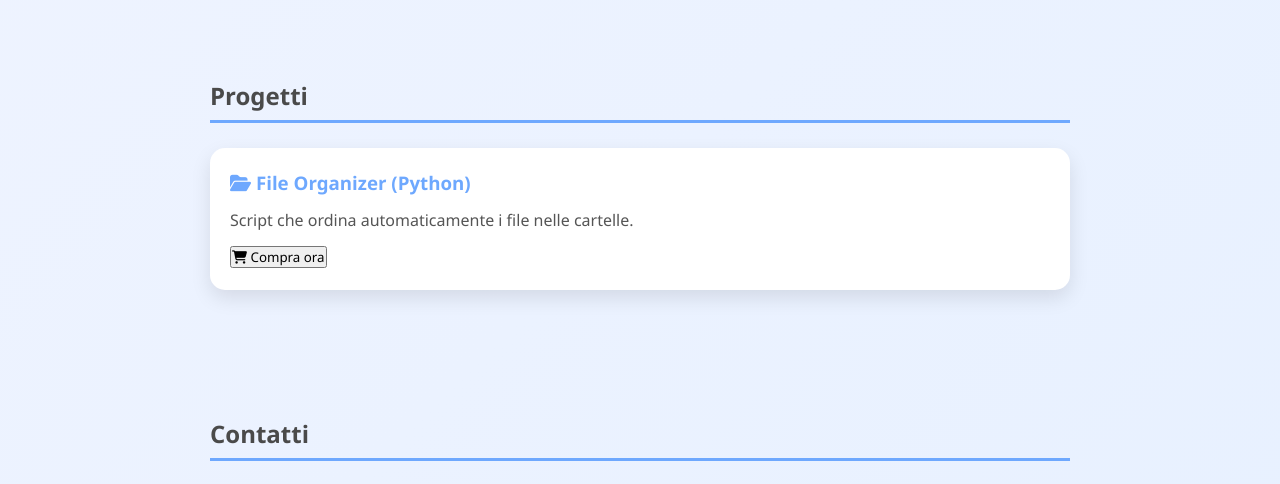
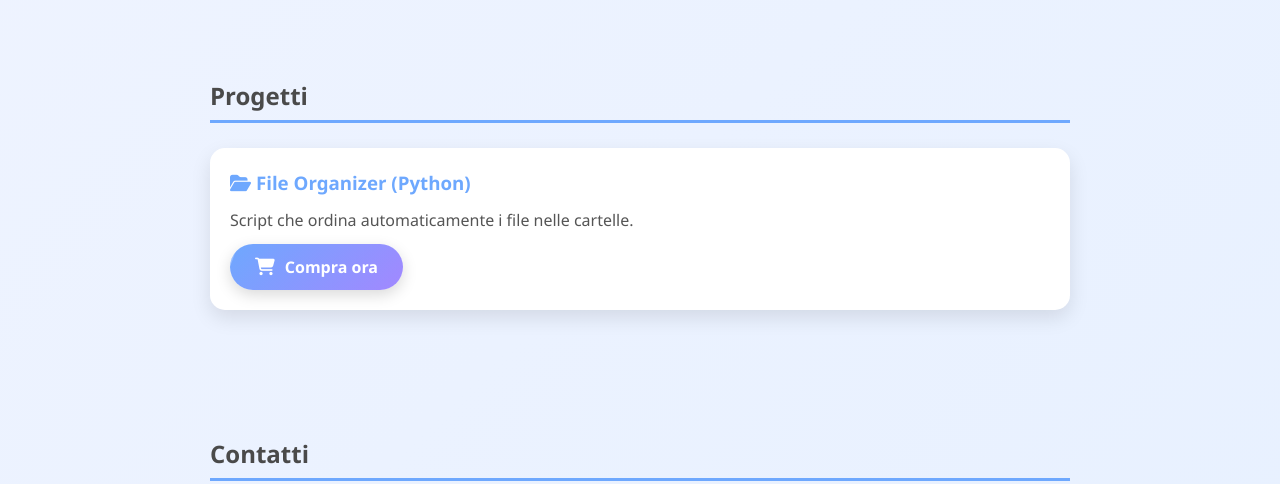
Before and after one commit to Lxree0/myPage, a plain HTML site: page index.html in a window 1280 px wide. Shown: the part 676-1160 px from the top of the page. Drawn offline with Linux system fonts and the light colour scheme.

Commit message:
Update Style.css

```diff
--- a/Style.css
+++ b/Style.css
@@ -168,3 +168,79 @@ footer {
         padding: 15px;
     }
 }
+/* --- BOTTONI PROGETTI --- */
+.project-btn {
+    background: linear-gradient(135deg, #6ea8fe, #a288ff);
+    color: white;
+    border: none;
+    padding: 12px 25px;
+    border-radius: 30px;
+    font-size: 1em;
+    font-weight: 600;
+    cursor: pointer;
+    transition: all 0.3s ease;
+    box-shadow: 0 5px 15px rgba(0,0,0,0.15);
+    position: relative;
+    overflow: hidden;
+    display: inline-flex;
+    align-items: center;
+    gap: 10px;
+}
+
+.project-btn i {
+    font-size: 1.1em;
+}
+
+.project-btn:hover {
+    transform: translateY(-3px) scale(1.05);
+    box-shadow: 0 8px 25px rgba(106, 142, 255, 0.6);
+    background: linear-gradient(135deg, #a288ff, #6ea8fe);
+}
+
+.project-btn::before {
+    content: "";
+    position: absolute;
+    top: 0;
+    left: -100%;
+    width: 100%;
+    height: 100%;
+    background: rgba(255, 255, 255, 0.25);
+    transform: skewX(-20deg);
+    transition: left 0.4s;
+}
+
+.project-btn:hover::before {
+    left: 100%;
+}
+
+/* --- ICONE COMPETENZE --- */
+ul li i {
+    margin-right: 8px;
+}
+
+/* --- ANIMAZIONI --- */
+.fade-in {
+    opacity: 0;
+    animation: fadeIn 1.2s forwards;
+}
+
+.fade-up {
+    opacity: 0;
+    transform: translateY(40px);
+    animation: fadeUp 1.2s forwards;
+}
+
+@keyframes fadeIn {
+    to { opacity: 1; }
+}
+
+@keyframes fadeUp {
+    to { opacity: 1; transform: translateY(0); }
+}
+
+/* --- PAYPAL ICON --- */
+.paypal-btn:hover svg {
+    transform: scale(1.1);
+    filter: drop-shadow(0 0 8px #6ea8fe);
+    transition: all 0.3s ease;
+}
```
